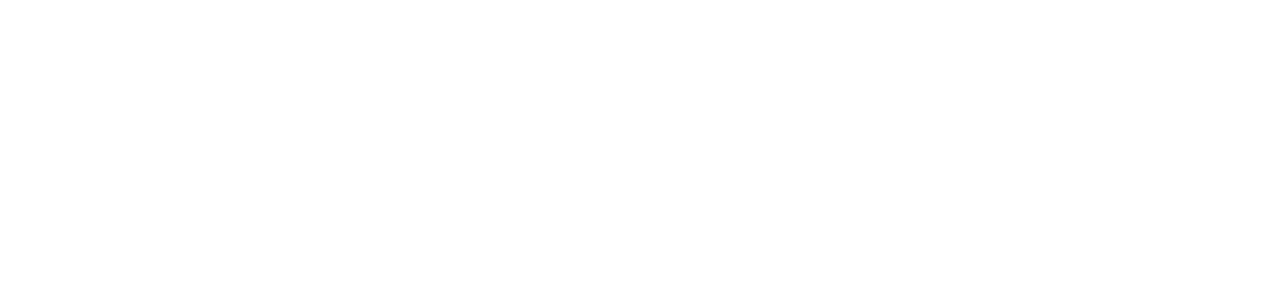
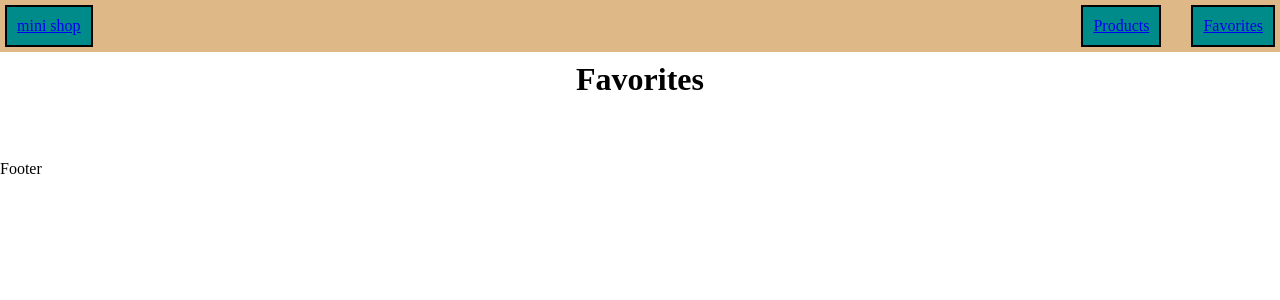
Before and after one commit to Sanzake/kodcode_git, a React (Vite) app in the folder week20/miniShop/: page /favorites in a window 1280 px wide. Before the commit this address had no page. Shown: the top 300 px of the page. Built offline with nearby package versions, Linux system fonts and the light colour scheme.

Commit message:
Add favoritPage

```diff
--- a/week20/miniShop/package.json
+++ b/week20/miniShop/package.json
@@ -12,7 +12,8 @@
   "dependencies": {
     "react": "^19.2.8",
     "react-dom": "^19.2.8",
-    "react-router": "^8.3.1"
+    "react-router": "^8.3.1",
+    "zustand": "^5.0.15"
   },
   "devDependencies": {
     "@eslint/js": "^10.0.1",
--- a/week20/miniShop/src/components/App/App.tsx
+++ b/week20/miniShop/src/components/App/App.tsx
@@ -1,17 +1,19 @@
 import { Route, Routes } from "react-router";
+import FavoritesPage from "../../pages/FavoritesPage";
 import HomePage from "../../pages/HomePage";
 import Layout from "../Layout/Layout";
 
 function App() {
 	return (
-    <div>
-      <Routes>
-          <Route element={<Layout/>}>
-            <Route path="/" element={<HomePage/>}></Route>
-          </Route>
-      </Routes>
-    </div>
-  )
+		<div>
+			<Routes>
+				<Route element={<Layout />}>
+					<Route path="/" element={<HomePage />}></Route>
+					<Route path="/favorites" element={<FavoritesPage />}></Route>
+				</Route>
+			</Routes>
+		</div>
+	);
 }
 
 export default App;
--- a/week20/miniShop/src/components/ProductCard/ProductCard.css
+++ b/week20/miniShop/src/components/ProductCard/ProductCard.css
@@ -4,6 +4,7 @@
     text-align: center;
     border: solid;
     padding: 10px;
+    border-radius: 5%;
 }
 
 .poster {
--- a/week20/miniShop/src/components/ProductCard/ProductCard.tsx
+++ b/week20/miniShop/src/components/ProductCard/ProductCard.tsx
@@ -1,3 +1,5 @@
+import { Link } from "react-router";
+import { favoriteStore } from "../../store/favoriteStore";
 import type { Product } from "../../types/product";
 import "./ProductCard.css"
 
@@ -6,11 +8,17 @@ interface ProductCardProps {
 }
 
 export default function ProductCard({product}: ProductCardProps) {
+    const addFavorite = favoriteStore((s) => s.addFavorite)
+
+
     return (
         <div className="card">
-            <img src={product.image} alt="" className="poster"/>
-            <p>{product.title}</p>
-            <p>{product.price} $</p>
+            <Link to={`/products/${product.id}`}>
+                <img src={product.image} alt="" className="poster"/>
+                <p>{product.title}</p>
+                <p>${product.price}</p>
+            </Link>
+            <button type="button" onClick={() => addFavorite(product.id)}>add to favorite</button>
         </div>
     )
 }
--- /dev/null
+++ b/week20/miniShop/src/pages/FavoritesPage.css
@@ -0,0 +1,11 @@
+.favoritesPage {
+    display: flex;
+    flex-wrap: wrap;
+    gap: 40px;
+    justify-content: center;
+}
+
+.title {
+    text-align: center;
+    width: 100%;
+}
--- a/week20/miniShop/src/pages/FavoritesPage.tsx
+++ b/week20/miniShop/src/pages/FavoritesPage.tsx
@@ -0,0 +1,19 @@
+import ProductCard from '../components/ProductCard/ProductCard'
+import { favoriteStore } from '../store/favoriteStore'
+import type { Product } from '../types/product'
+import "./FavoritesPage.css"
+
+export default function FavoritesPage() {
+    const products = favoriteStore((s) => s.favorites)
+
+    return (
+        <div className="favoritesPage">
+            <h1 className="title">Favorites</h1>
+            {products.map((p: Product) => (
+                <div key={p.id}>
+                    <ProductCard product={p} />
+                </div>
+            ))}
+        </div>
+  )
+}
--- a/week20/miniShop/src/pages/HomePage.tsx
+++ b/week20/miniShop/src/pages/HomePage.tsx
@@ -1,5 +1,4 @@
 import { useState } from "react";
-import { Link } from "react-router";
 import ProductCard from "../components/ProductCard/ProductCard";
 import SearchBar from "../components/SearchBar/SearchBar";
 import useFetch from "../hooks/useFetch";
@@ -20,12 +19,16 @@ export default function HomePage() {
 	return (
 		<div className="homePage">
 			<h1 className="title">Products</h1>
+
 			<SearchBar setSearchWord={setSearchWord}/>
-			{filteredProducts?.map((p: Product) => (
-				<Link key={p.id} to={`/products/${p.id}`}>
+
+			{filteredProducts.map((p: Product) => (
+				<div key={p.id}>
 					<ProductCard product={p} />
-				</Link>
+				</div>
 			))}
+
+			{filteredProducts.length === 0 && <p>No results</p>}
 		</div>
 	);
 }
--- /dev/null
+++ b/week20/miniShop/src/store/favoriteStore.tsx
@@ -0,0 +1,27 @@
+import { create } from "zustand";
+import type { Product } from "../types/product";
+
+type FavoriteStoreType = {
+    favorites: Product[]
+    addFavorite: (productId: number) => void
+    removeFavorite: (productId: number) => void
+}
+
+const rawData = localStorage.getItem("products")
+const products = JSON.parse(rawData)
+
+export const favoriteStore = create<FavoriteStoreType>((set, get) => ({
+    favorites: [],
+    addFavorite: (productId: number) => {
+        const idExistsInFavorites = get().favorites.some((p: Product) => p.id === productId)
+        if (!idExistsInFavorites) {
+            set((s) => ({
+                favorites: [...s.favorites, products?.find((p: Product) => p.id === productId)]
+            }))
+        }
+    },
+    removeFavorite: (productId: number) =>
+        set((s) => ({
+            favorites: [...s.favorites.filter((product: Product) => (product.id !== productId))]
+        }))
+}))
```
Also changed, not shown: 1 other file (tests, documents, lock files or other folders).
